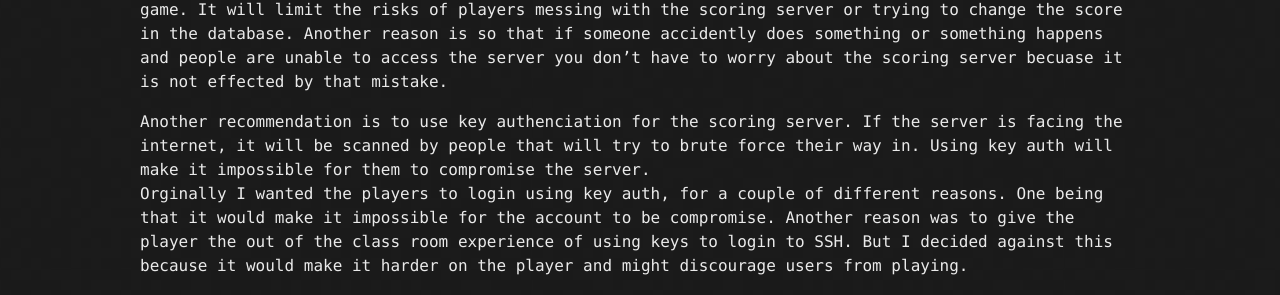
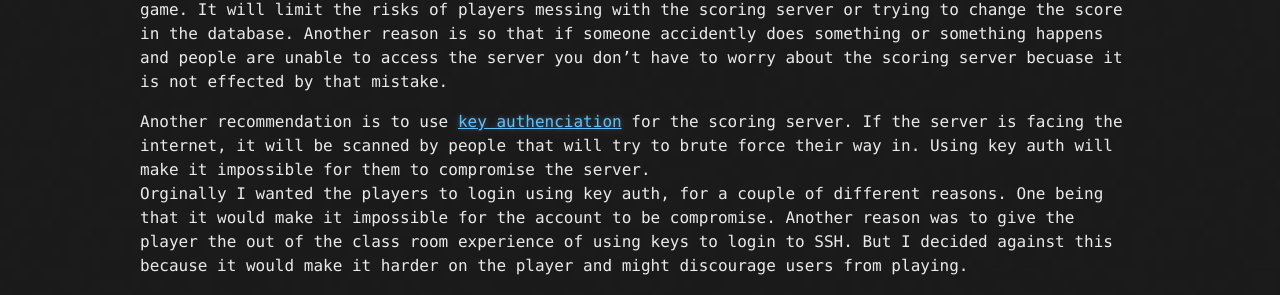
Before and after one commit to Michael-Meade/MinerFind, a Jekyll site: the page built from Projects/leaderboard.md, in a window 1280 px wide. Shown: the part 795-1090 px from the top of the page. Built offline with Jekyll 4.4.1, drawn with Linux system fonts in a browser that asks for light colours; our own code applies the rules of GitHub Pages for plain Markdown files; the repository's description, which GitHub fills in, is left out; part of the change alters nothing that is shown.

```diff
--- a/Projects/leaderboard.md
+++ b/Projects/leaderboard.md
@@ -10,5 +10,6 @@ If the team name matches a team name in the db then they will be rewared 50 poin
 # Recommendation
 It is Recommended to have the scoreboard server and the player server on different boxes. This is recommended for a couple different reasons. One reason is because it is safer for the integrity of the game. It will limit the risks of players messing with the scoring server or trying to change the score in the database. Another reason is so that if someone accidently does something or something happens and people are unable to access the server you don't have to worry about the scoring server becuase it is not effected by that mistake.
 
-Another recommendation is to use key authenciation for the scoring server. If the server is facing the internet, it will be scanned by people that will try to brute force their way in. Using key auth will make it impossible for them to compromise the server.<br>
+Another recommendation is to use
+<a href="https://www.digitalocean.com/community/tutorials/how-to-configure-ssh-key-based-authentication-on-a-linux-server">key authenciation</a> for the scoring server. If the server is facing the internet, it will be scanned by people that will try to brute force their way in. Using key auth will make it impossible for them to compromise the server.<br>
 Orginally I wanted the players to login using key auth, for a couple of different reasons. One being that it would make it impossible for the account to be compromise. Another reason was to give the player the out of the class room experience  of using keys to login to SSH. But I decided against this because it would make it harder on the player and might discourage users from playing.
```
